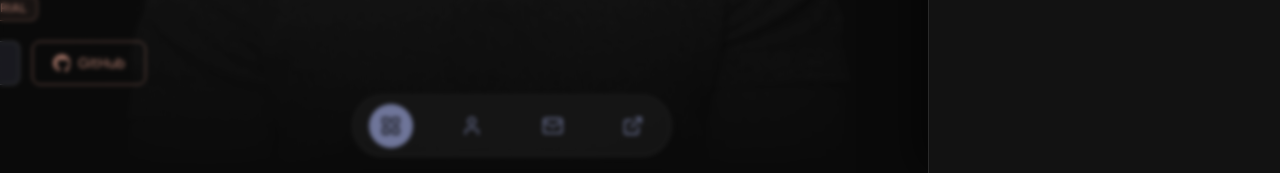
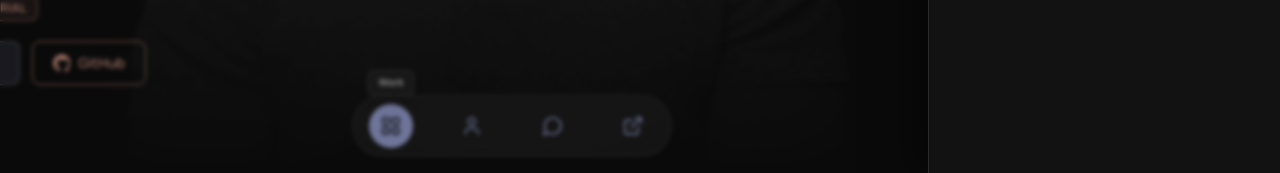
Before and after one commit to josealarconchacon/josecarlos, a React (Vite) app: page / in a window 1280 px wide. Both pictures are taken after a click on the button 519 px from the left and 753 px from the top of the page. Shown: the part 627-800 px from the top of the page. Built offline with nearby package versions, Linux system fonts and the light colour scheme.

Commit message:
update floating contact button

```diff
--- a/src/components/portfolio/FloatingBottomNav.jsx
+++ b/src/components/portfolio/FloatingBottomNav.jsx
@@ -13,8 +13,14 @@ function FloatingBottomNav({ activePanel, onOpenPanel, elevated }) {
           const { id, label, icon: IconComponent, panel } = item;
           const active = activePanel === panel;
           return (
+            <div key={id} className="group relative flex justify-center">
+              <span
+                className="pointer-events-none absolute bottom-[calc(100%+0.5rem)] left-1/2 z-30 -translate-x-1/2 whitespace-nowrap rounded-md border border-white/15 bg-[#2a2a2a]/95 px-2.5 py-1 font-manrope text-[0.65rem] font-semibold text-white shadow-lg opacity-0 backdrop-blur-sm transition-opacity duration-200 [@media(hover:hover)]:group-hover:opacity-100 group-focus-within:opacity-100"
+                aria-hidden
+              >
+                {label}
+              </span>
               <button
-              key={id}
                 type="button"
                 aria-label={label}
                 aria-pressed={active}
@@ -36,6 +42,7 @@ function FloatingBottomNav({ activePanel, onOpenPanel, elevated }) {
                   strokeWidth={1.75}
                 />
               </button>
+            </div>
           );
         })}
       </div>
--- a/src/constants/floatingBottomNav.js
+++ b/src/constants/floatingBottomNav.js
@@ -1,8 +1,8 @@
-import { ExternalLink, LayoutGrid, Mail, User } from "lucide-react";
+import { ExternalLink, LayoutGrid, MessageCircle, User } from "lucide-react";
 
 export const FLOATING_BOTTOM_NAV_ITEMS = [
   { id: "grid", label: "Work", icon: LayoutGrid, panel: "work" },
   { id: "person", label: "About", icon: User, panel: "about" },
-  { id: "mail", label: "Email", icon: Mail, panel: "contact" },
+  { id: "mail", label: "Contact", icon: MessageCircle, panel: "contact" },
   { id: "external", label: "Social", icon: ExternalLink, panel: "social" },
 ];
```
Lines whose indentation alone changed are shown as unchanged.
